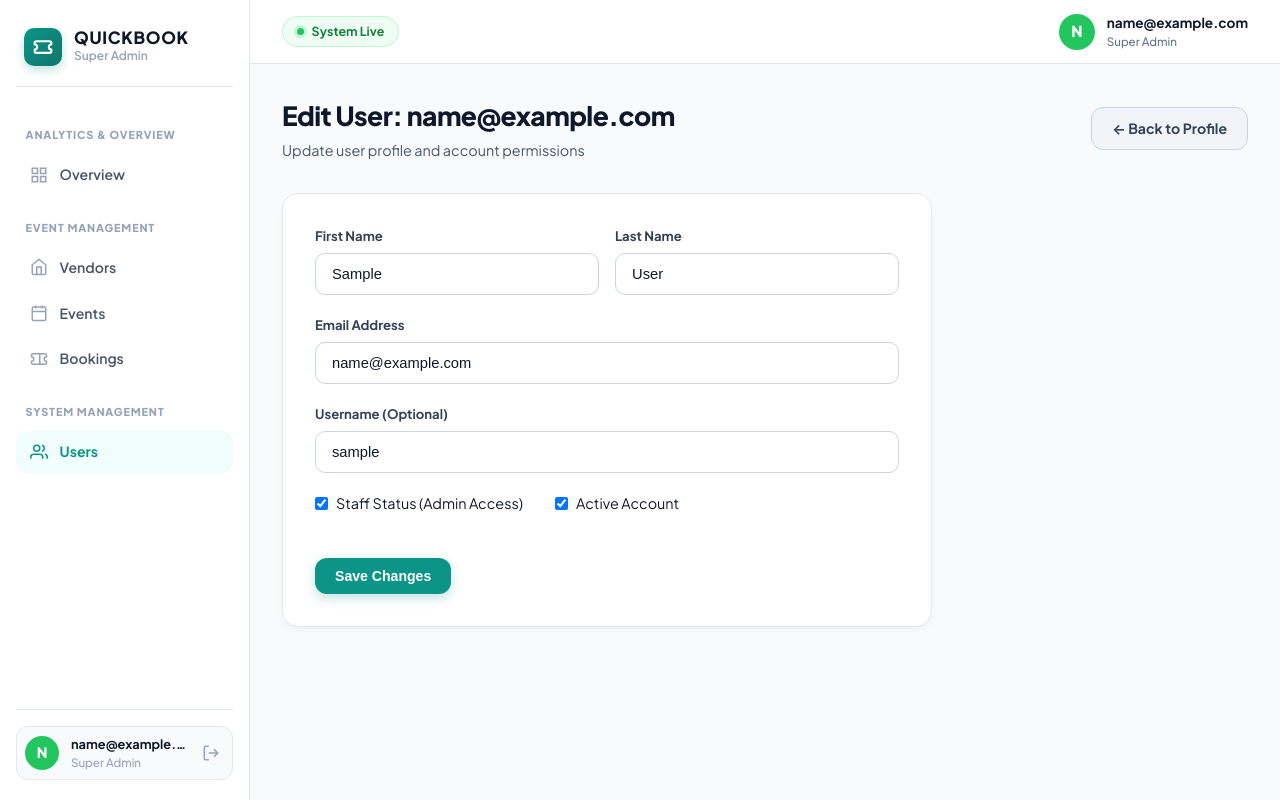
After one commit to MohammedAshfaquem/quick-book, a Django app: page /dashboard/users/1/edit/ in a window 1280 px wide. The commit adds this page. Run offline with Django 5.2, Linux system fonts and the light colour scheme; the visitor is signed in with stand-in values (Sample User, id 1); data comes from the database, SQL or seed files in the repository.

Commit message:
super admin roles and permission based ui

```diff
--- a/apps/core/messages.py
+++ b/apps/core/messages.py
@@ -12,6 +12,8 @@ class Messages:
         WELCOME_BACK = "Welcome back, {email}!"
         INVALID_CREDENTIALS = "Invalid staff credentials or permission denied."
         PASSWORDS_DO_NOT_MATCH = "Passwords do not match."
+        EMAIL_EXISTS = "A user with this email already exists."
+        USERNAME_EXISTS = "A user with this username already exists."
 
     class Vendor:
         CREATED_SUCCESS = "Vendor profile created successfully."
@@ -77,3 +79,5 @@ class Messages:
     class User:
         STATUS_UPDATED = "User '{email}' status updated to {role}."
         CANNOT_MODIFY_SELF = "You cannot modify your own staff privileges."
+        SUPERADMIN_REQUIRED_EDIT = "Permission denied. Staff members cannot edit another staff account — only customers can be edited."
+        SUPERADMIN_REQUIRED_STAFF_TOGGLE = "Permission denied. Only superadmins can modify staff permissions."
--- a/apps/dashboard/constants.py
+++ b/apps/dashboard/constants.py
@@ -30,7 +30,9 @@ class DashboardUrls:
 
     # Users
     USER_LIST = "users/"
+    USER_ADD = "users/add/"
     USER_DETAIL = "users/<pk>/"
+    USER_EDIT = "users/<pk>/edit/"
     USER_TOGGLE_STAFF = "users/<pk>/toggle-staff/"
 
 
@@ -65,5 +67,7 @@ class DashboardNames:
 
     # Users
     USER_LIST = "user-list"
+    USER_ADD = "user-add"
     USER_DETAIL = "user-detail"
+    USER_EDIT = "user-edit"
     USER_TOGGLE_STAFF = "user-toggle-staff"
--- a/apps/dashboard/urls.py
+++ b/apps/dashboard/urls.py
@@ -20,7 +20,9 @@ from apps.dashboard.views import (
     EventEditView,
     EventListView,
     EventToggleStatusView,
+    UserAddView,
     UserDetailView,
+    UserEditView,
     UserListView,
     UserToggleStaffView,
     VendorAddView,
@@ -62,6 +64,8 @@ urlpatterns = [
 
     # Users
     path(DashboardUrls.USER_LIST, UserListView.as_view(), name=DashboardNames.USER_LIST),
+    path(DashboardUrls.USER_ADD, UserAddView.as_view(), name=DashboardNames.USER_ADD),
     path(DashboardUrls.USER_DETAIL, UserDetailView.as_view(), name=DashboardNames.USER_DETAIL),
+    path(DashboardUrls.USER_EDIT, UserEditView.as_view(), name=DashboardNames.USER_EDIT),
     path(DashboardUrls.USER_TOGGLE_STAFF, UserToggleStaffView.as_view(), name=DashboardNames.USER_TOGGLE_STAFF),
 ]
--- a/apps/dashboard/views.py
+++ b/apps/dashboard/views.py
@@ -2,6 +2,7 @@ from django.contrib import messages
 from django.contrib.auth import authenticate, login, logout
 from django.contrib.auth.mixins import UserPassesTestMixin
 from django.db import IntegrityError
+from django.db.models import Q
 from django.shortcuts import get_object_or_404, redirect, render
 from django.utils.dateparse import parse_datetime
 from django.utils.timezone import make_aware
@@ -470,10 +471,14 @@ class UserListView(StaffRequiredMixin, View):
     def get(self, request):
         search = request.GET.get(FilterParams.SEARCH, "")
         role_filter = request.GET.get("role", "")
-        qs = User.objects.all()
+
+        # Exclude superusers and current logged-in user from the user list
+        qs = User.objects.filter(is_superuser=False).exclude(pk=request.user.pk)
 
         if search:
-            qs = qs.filter(email__icontains=search) | qs.filter(referral_code__icontains=search)
+            qs = qs.filter(
+                Q(email__icontains=search) | Q(username__icontains=search) | Q(referral_code__icontains=search)
+            )
 
         if role_filter == "staff":
             qs = qs.filter(is_staff=True)
@@ -505,6 +510,10 @@ class UserDetailView(StaffRequiredMixin, View):
 
 class UserToggleStaffView(StaffRequiredMixin, View):
     def post(self, request, pk):
+        if not request.user.is_superuser:
+            messages.error(request, Messages.User.SUPERADMIN_REQUIRED_STAFF_TOGGLE)
+            return redirect("dashboard:user-list")
+
         user = get_object_or_404(User, pk=pk)
         if user == request.user:
             messages.error(request, Messages.User.CANNOT_MODIFY_SELF)
@@ -514,3 +523,99 @@ class UserToggleStaffView(StaffRequiredMixin, View):
         role_label = "Staff" if user.is_staff else "Customer"
         messages.success(request, Messages.User.STATUS_UPDATED.format(email=user.email, role=role_label))
         return redirect("dashboard:user-list")
+
+
+class UserEditView(StaffRequiredMixin, View):
+    def get(self, request, pk):
+        target_user = get_object_or_404(User, pk=pk)
+        # Staff members cannot edit another staff member — only superusers can edit staff accounts
+        if (target_user.is_staff or target_user.is_superuser) and not request.user.is_superuser:
+            messages.error(request, Messages.User.SUPERADMIN_REQUIRED_EDIT)
+            return redirect("dashboard:user-list")
+        return render(request, "dashboard/users/form.html", {"target_user": target_user})
+
+    def post(self, request, pk):
+        target_user = get_object_or_404(User, pk=pk)
+        if (target_user.is_staff or target_user.is_superuser) and not request.user.is_superuser:
+            messages.error(request, Messages.User.SUPERADMIN_REQUIRED_EDIT)
+            return redirect("dashboard:user-list")
+
+        first_name = request.POST.get(UserFields.FIRST_NAME, "").strip()
+        last_name = request.POST.get(UserFields.LAST_NAME, "").strip()
+        email = request.POST.get(UserFields.EMAIL, "").strip()
+        username = request.POST.get(UserFields.USERNAME, "").strip()
+        is_staff = request.POST.get(UserFields.IS_STAFF) == "on"
+        is_active = request.POST.get(UserFields.IS_ACTIVE) == "on"
+
+        if User.objects.filter(email__iexact=email).exclude(pk=target_user.pk).exists():
+            messages.error(request, Messages.Auth.EMAIL_EXISTS)
+            return render(request, "dashboard/users/form.html", {"target_user": target_user})
+
+        if username and User.objects.filter(username__iexact=username).exclude(pk=target_user.pk).exists():
+            messages.error(request, Messages.Auth.USERNAME_EXISTS)
+            return render(request, "dashboard/users/form.html", {"target_user": target_user})
+
+        target_user.first_name = first_name
+        target_user.last_name = last_name
+        target_user.email = email
+        if username:
+            target_user.username = username
+
+        if request.user.is_superuser:
+            target_user.is_staff = is_staff
+
+        target_user.is_active = is_active
+        target_user.save()
+
+        messages.success(request, f"User '{target_user.email}' updated successfully!")
+        return redirect("dashboard:user-detail", pk=target_user.pk)
+
+
+class UserAddView(StaffRequiredMixin, View):
+    def get(self, request):
+        if not request.user.is_superuser:
+            messages.error(request, "Permission denied. Only superadmins can create user accounts.")
+            return redirect("dashboard:user-list")
+        return render(request, "dashboard/users/form.html", {"target_user": None})
+
+    def post(self, request):
+        if not request.user.is_superuser:
+            messages.error(request, "Permission denied. Only superadmins can create user accounts.")
+            return redirect("dashboard:user-list")
+
+        email = request.POST.get(UserFields.EMAIL, "").strip()
+        username = request.POST.get(UserFields.USERNAME, "").strip() or email
+        password = request.POST.get(UserFields.PASSWORD, "")
+        password_confirm = request.POST.get(UserFields.PASSWORD_CONFIRM, "")
+        first_name = request.POST.get(UserFields.FIRST_NAME, "").strip()
+        last_name = request.POST.get(UserFields.LAST_NAME, "").strip()
+        is_staff = request.POST.get(UserFields.IS_STAFF) == "on"
+
+        if not email or not password:
+            messages.error(request, "Email and Password are required.")
+            return render(request, "dashboard/users/form.html", {"target_user": None})
+
+        if password != password_confirm:
+            messages.error(request, Messages.Auth.PASSWORDS_DO_NOT_MATCH)
+            return render(request, "dashboard/users/form.html", {"target_user": None})
+
+        if User.objects.filter(email__iexact=email).exists():
+            messages.error(request, Messages.Auth.EMAIL_EXISTS)
+            return render(request, "dashboard/users/form.html", {"target_user": None})
+
+        if username and User.objects.filter(username__iexact=username).exists():
+            messages.error(request, Messages.Auth.USERNAME_EXISTS)
+            return render(request, "dashboard/users/form.html", {"target_user": None})
+
+        new_user = User.objects.create_user(
+            email=email,
+            username=username,
+            password=password,
+            first_name=first_name,
+            last_name=last_name,
+            is_staff=is_staff,
+        )
+
+        role_str = "Staff" if is_staff else "Customer"
+        messages.success(request, f"{role_str} user '{new_user.email}' created successfully!")
+        return redirect("dashboard:user-list")
--- a/quickbook/settings/base.py
+++ b/quickbook/settings/base.py
@@ -151,8 +151,8 @@ REST_FRAMEWORK = {
 from datetime import timedelta
 
 SIMPLE_JWT = {
-    "ACCESS_TOKEN_LIFETIME": timedelta(minutes=60),
-    "REFRESH_TOKEN_LIFETIME": timedelta(days=7),
+    "ACCESS_TOKEN_LIFETIME": timedelta(minutes=config("JWT_ACCESS_TOKEN_LIFETIME_MINUTES", default=60, cast=int)),
+    "REFRESH_TOKEN_LIFETIME": timedelta(days=config("JWT_REFRESH_TOKEN_LIFETIME_DAYS", default=7, cast=int)),
     "ROTATE_REFRESH_TOKENS": True,       # new refresh token issued on every refresh
     "BLACKLIST_AFTER_ROTATION": True,    # old refresh token blacklisted after rotation
     "AUTH_HEADER_TYPES": ("Bearer",),    # Authorization: Bearer <token>
--- a/templates/dashboard/components/header.html
+++ b/templates/dashboard/components/header.html
@@ -19,7 +19,7 @@
       </div>
       <div class="top-user-details">
         <span class="user-email-text">{{ request.user.email }}</span>
-        <span class="user-role-tag">Super Admin</span>
+        <span class="user-role-tag">{% if request.user.is_superuser %}Super Admin{% else %}Staff Admin{% endif %}</span>
       </div>
     </div>
   </div>
--- a/templates/dashboard/components/sidebar.html
+++ b/templates/dashboard/components/sidebar.html
@@ -10,7 +10,7 @@
     </div>
     <div class="brand-text">
       <span class="brand-name">QUICKBOOK</span>
-      <span class="brand-sub">Staff Admin</span>
+      <span class="brand-sub">{% if request.user.is_superuser %}Super Admin{% else %}Staff Admin{% endif %}</span>
     </div>
   </div>
 
@@ -49,7 +49,7 @@
       </div>
       <div class="user-info">
         <div class="name" title="{{ request.user.email }}">{{ request.user.email }}</div>
-        <div class="role">Staff Admin</div>
+        <div class="role">{% if request.user.is_superuser %}Super Admin{% else %}Staff Admin{% endif %}</div>
       </div>
       <a href="javascript:void(0)" onclick="openLogoutModal()" class="logout-btn" title="Logout">
         <svg width="18" height="18" viewBox="0 0 24 24" fill="none" stroke="currentColor" stroke-width="2"><path d="M9 21H5a2 2 0 0 1-2-2V5a2 2 0 0 1 2-2h4"/><polyline points="16 17 21 12 16 7"/><line x1="21" y1="12" x2="9" y2="12"/></svg>
--- /dev/null
+++ b/templates/dashboard/users/form.html
@@ -0,0 +1,80 @@
+{% extends 'dashboard/base.html' %}
+
+{% block title %}{% if target_user %}Edit User: {{ target_user.email }}{% else %}Add New User{% endif %}{% endblock %}
+
+{% block content %}
+<div class="page-header">
+  <div>
+    <h1 class="page-title">{% if target_user %}Edit User: {{ target_user.email }}{% else %}Add New User{% endif %}</h1>
+    <p style="color: var(--text-secondary); font-size: 0.9rem; margin-top: 0.25rem;">
+      {% if target_user %}Update user profile and account permissions{% else %}Create a new Customer or Staff Admin account{% endif %}
+    </p>
+  </div>
+  {% if target_user %}
+    <a href="{% url 'dashboard:user-detail' target_user.pk %}" class="btn btn-secondary">← Back to Profile</a>
+  {% else %}
+    <a href="{% url 'dashboard:user-list' %}" class="btn btn-secondary">← Back to Users List</a>
+  {% endif %}
+</div>
+
+<div class="form-card" style="max-width: 650px;">
+  <form method="POST">
+    {% csrf_token %}
+    <div style="display: grid; grid-template-columns: 1fr 1fr; gap: 1rem;">
+      <div class="form-group">
+        <label class="form-label" for="first_name">First Name</label>
+        <input type="text" id="first_name" name="first_name" class="form-control" value="{{ target_user.first_name|default:'' }}">
+      </div>
+
+      <div class="form-group">
+        <label class="form-label" for="last_name">Last Name</label>
+        <input type="text" id="last_name" name="last_name" class="form-control" value="{{ target_user.last_name|default:'' }}">
+      </div>
+    </div>
+
+    <div class="form-group">
+      <label class="form-label" for="email">Email Address</label>
+      <input type="email" id="email" name="email" class="form-control" value="{{ target_user.email|default:'' }}" required placeholder="e.g. user@example.com">
+    </div>
+
+    <div class="form-group">
+      <label class="form-label" for="username">Username (Optional)</label>
+      <input type="text" id="username" name="username" class="form-control" value="{{ target_user.username|default:'' }}" placeholder="Leave blank to use email">
+    </div>
+
+    {% if target_user is None %}
+      <div style="display: grid; grid-template-columns: 1fr 1fr; gap: 1rem;">
+        <div class="form-group">
+          <label class="form-label" for="password">Account Password</label>
+          <input type="password" id="password" name="password" class="form-control" required placeholder="Enter password">
+        </div>
+
+        <div class="form-group">
+          <label class="form-label" for="password_confirm">Confirm Password</label>
+          <input type="password" id="password_confirm" name="password_confirm" class="form-control" required placeholder="Confirm password">
+        </div>
+      </div>
+    {% endif %}
+
+    <div class="form-group" style="display: flex; gap: 2rem; margin-top: 1rem; align-items: center;">
+      {% if request.user.is_superuser %}
+        <div style="display: flex; align-items: center; gap: 0.5rem;">
+          <input type="checkbox" id="is_staff" name="is_staff" {% if target_user and target_user.is_staff %}checked{% endif %}>
+          <label for="is_staff" style="color: var(--text-primary); font-size: 0.9rem; cursor: pointer;">Staff Status (Admin Access)</label>
+        </div>
+      {% endif %}
+
+      {% if target_user %}
+        <div style="display: flex; align-items: center; gap: 0.5rem;">
+          <input type="checkbox" id="is_active" name="is_active" {% if target_user.is_active %}checked{% endif %}>
+          <label for="is_active" style="color: var(--text-primary); font-size: 0.9rem; cursor: pointer;">Active Account</label>
+        </div>
+      {% endif %}
+    </div>
+
+    <button type="submit" class="btn btn-primary" style="margin-top: 1.5rem;">
+      {% if target_user %}Save Changes{% else %}Create Account{% endif %}
+    </button>
+  </form>
+</div>
+{% endblock %}
```
Also changed, not shown: apps/authentication/serializers.py (+29 -0 lines), apps/authentication/services.py (+9 -0 lines), apps/authentication/views.py (+14 -1 lines), templates/dashboard/users/detail.html (+6 -1 lines), templates/dashboard/users/list.html (+8 -2 lines), README.md, 1 other file.
